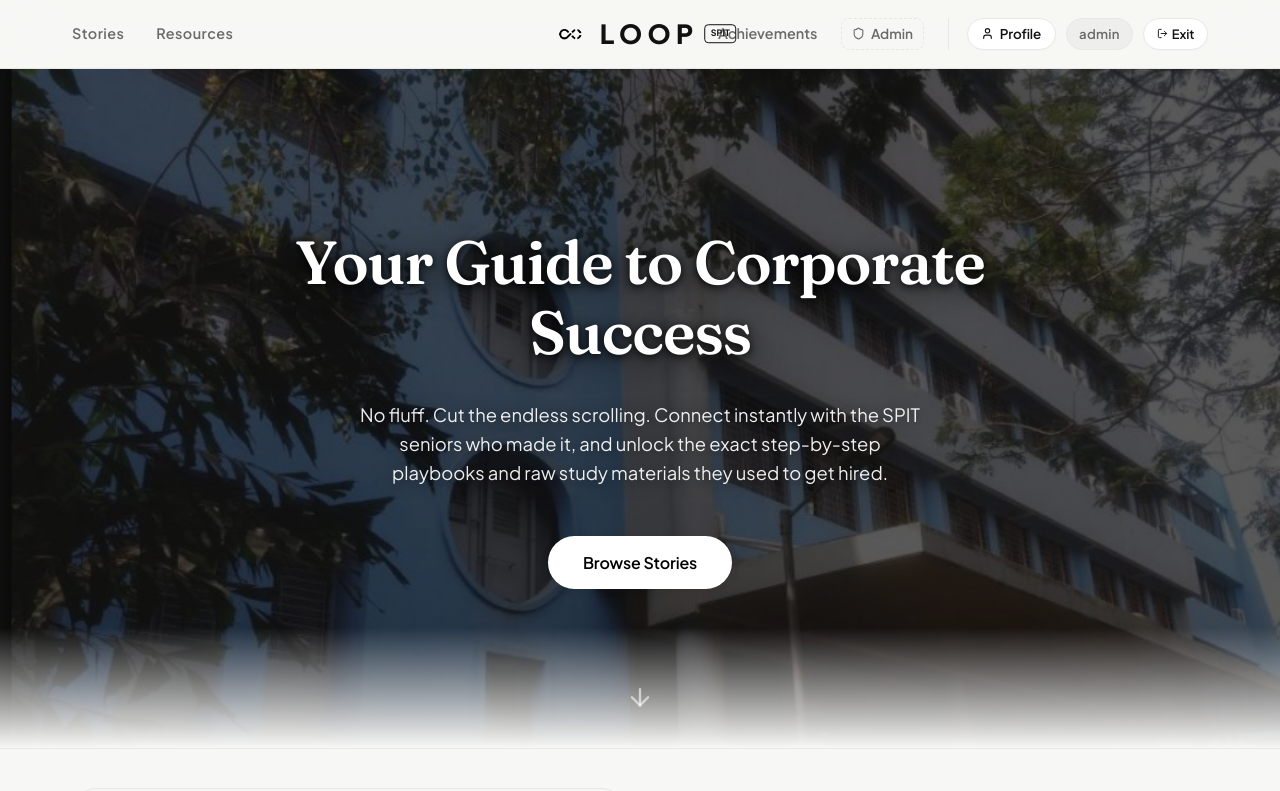
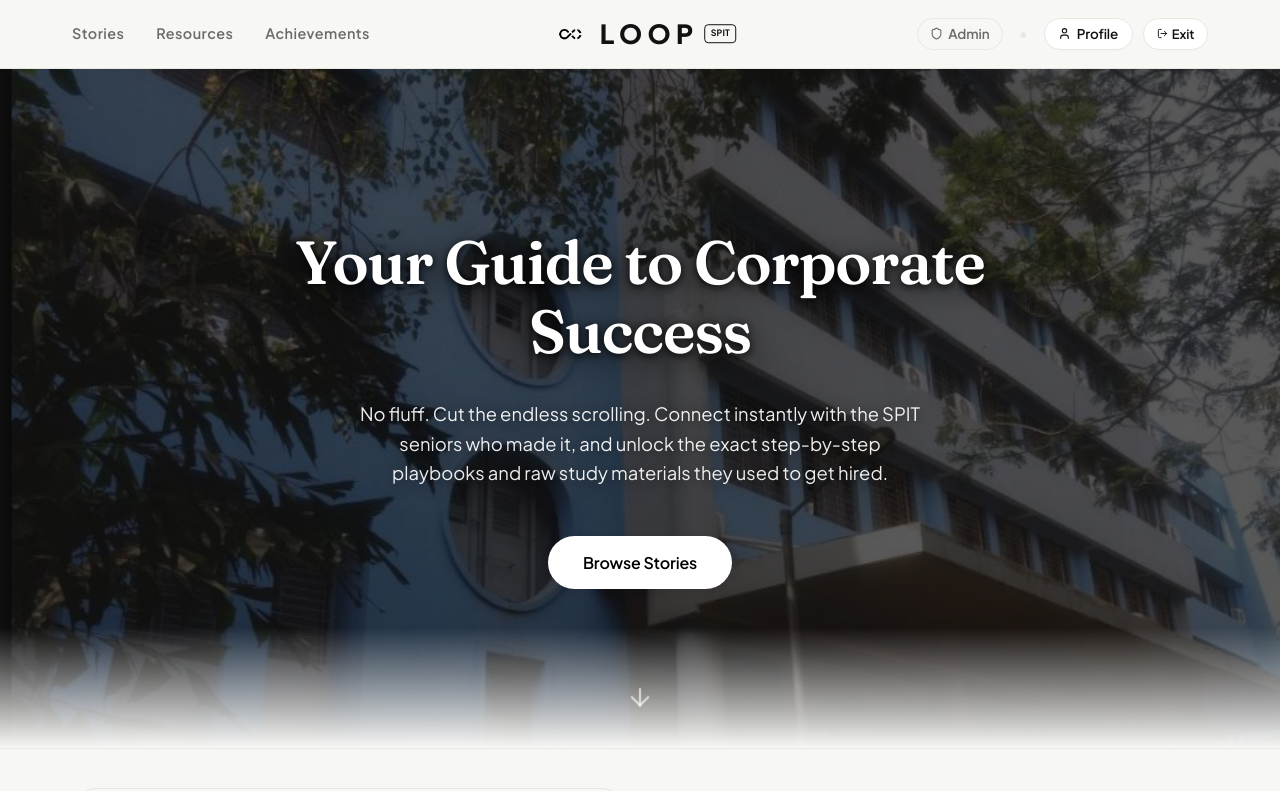
Before and after one commit to swapnil-exxe/loop, a React (Vite) app in the folder frontend/: page /home in a window 1280 px wide. Shown: the top 791 px of the page. Built offline with nearby package versions, Linux system fonts and the light colour scheme; sample sign-in values are in the browser's storage.

Commit message:
feat(navbar): move Achievements to left links with Stories and Resources, update right section to Admin • Profile Exit

```diff
--- a/frontend/src/components/Navbar.jsx
+++ b/frontend/src/components/Navbar.jsx
@@ -236,6 +236,15 @@ export default function Navbar() {
               Resources
               {isActive('/resources') && <span style={{ position: 'absolute', bottom: isScrolled ? '-11px' : '-21px', left: 0, right: 0, height: '2.5px', borderRadius: '2px', backgroundColor: 'var(--text-primary)', transition: 'bottom 0.35s ease' }} />}
             </Link>
+
+            <Link to="/achievements" style={{
+              color: isActive('/achievements') ? 'var(--text-primary)' : 'var(--text-secondary)',
+              position: 'relative',
+              transition: 'color 0.2s ease'
+            }}>
+              Achievements
+              {isActive('/achievements') && <span style={{ position: 'absolute', bottom: isScrolled ? '-11px' : '-21px', left: 0, right: 0, height: '2.5px', borderRadius: '2px', backgroundColor: 'var(--text-primary)', transition: 'bottom 0.35s ease' }} />}
+            </Link>
           </div>
 
           {/* COLUMN 2: CENTER LOGO - ALWAYS MATHEMATICALLY DEAD CENTER */}
@@ -291,50 +300,38 @@ export default function Navbar() {
             display: 'flex',
             alignItems: 'center',
             justifyContent: 'flex-end',
-            gap: isScrolled ? '1.15rem' : '1.5rem',
+            gap: isScrolled ? '0.75rem' : '1rem',
             fontFamily: 'var(--font-sans)',
             fontSize: isScrolled ? '0.86rem' : '0.9rem',
             fontWeight: 600,
             transition: 'all 0.35s cubic-bezier(0.16, 1, 0.3, 1)',
             zIndex: 2
           }}>
-            <Link to="/achievements" style={{
-              color: isActive('/achievements') ? 'var(--text-primary)' : 'var(--text-secondary)',
-              position: 'relative',
-              transition: 'color 0.2s ease'
-            }}>
-              Achievements
-              {isActive('/achievements') && <span style={{ position: 'absolute', bottom: isScrolled ? '-11px' : '-21px', left: 0, right: 0, height: '2.5px', borderRadius: '2px', backgroundColor: 'var(--text-primary)', transition: 'bottom 0.35s ease' }} />}
-            </Link>
-
             {user?.isAdmin && (
               <Link to="/admin" style={{
                 color: isActive('/admin') ? 'var(--text-primary)' : 'var(--text-secondary)',
                 display: 'flex',
                 alignItems: 'center',
                 gap: '0.35rem',
-                padding: isScrolled ? '3px 8px' : '4px 10px',
-                border: '1px dashed var(--border-color)',
-                borderRadius: '8px',
-                fontSize: isScrolled ? '0.8rem' : '0.85rem',
+                padding: isScrolled ? '3px 10px' : '4px 12px',
+                border: '1px solid var(--border-color)',
+                borderRadius: '20px',
+                fontSize: isScrolled ? '0.8rem' : '0.84rem',
+                backgroundColor: isActive('/admin') ? 'var(--bg-tertiary)' : 'transparent',
                 transition: 'all 0.35s ease'
               }}>
                 <Shield size={isScrolled ? 12 : 13} />
-                Admin
+                <span>Admin</span>
               </Link>
             )}
 
-            <div style={{
-              display: 'flex',
-              alignItems: 'center',
-              gap: isScrolled ? '0.6rem' : '0.75rem',
-              borderLeft: '1px solid var(--border-color)',
-              paddingLeft: isScrolled ? '0.85rem' : '1.1rem',
-              transition: 'all 0.35s ease'
-            }}>
+            {user?.isAdmin && (
+              <span style={{ color: 'var(--border-color)', userSelect: 'none' }}>•</span>
+            )}
+
             {user ? (
               <div style={{ display: 'flex', alignItems: 'center', gap: isScrolled ? '0.5rem' : '0.65rem' }}>
-                  {/* Profile Button - Opens edit/view profile info modal */}
+                {/* Profile Button */}
                 <button
                   type="button"
                   onClick={() => setShowProfileModal(true)}
@@ -356,28 +353,6 @@ export default function Navbar() {
                   <span>Profile</span>
                 </button>
 
-                  {/* Student / Role Status Pill - Purely informational badge, clicking does nothing */}
-                  <span
-                    className="badge"
-                    style={{
-                      textTransform: 'none',
-                      fontSize: isScrolled ? '0.76rem' : '0.82rem',
-                      padding: isScrolled ? '0.22rem 0.65rem' : '0.28rem 0.75rem',
-                      cursor: 'default',
-                      userSelect: 'none',
-                      backgroundColor: 'var(--bg-tertiary)',
-                      color: 'var(--text-secondary)',
-                      border: '1px solid var(--border-color)',
-                      borderRadius: '20px',
-                      fontWeight: 600,
-                      letterSpacing: '0.02em',
-                      pointerEvents: 'none'
-                    }}
-                    title="User Role"
-                  >
-                    {user.role || 'Student'}
-                  </span>
-
                 {/* Exit / Logout button */}
                 <button
                   onClick={handleLogout}
@@ -394,7 +369,6 @@ export default function Navbar() {
                 Login
               </Link>
             )}
-            </div>
           </div>
 
           {/* MOBILE MENU TOGGLE (Mobile only) */}
```
Lines whose indentation alone changed are shown as unchanged.
